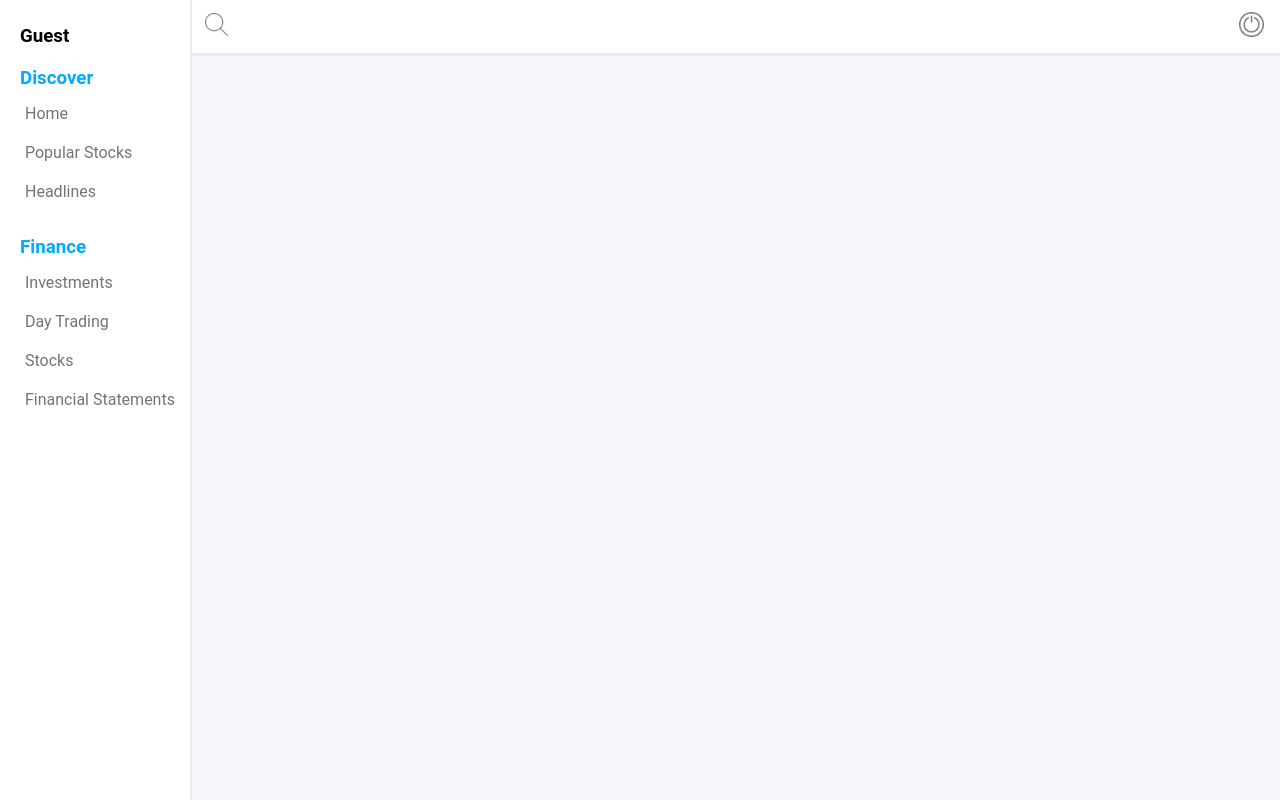
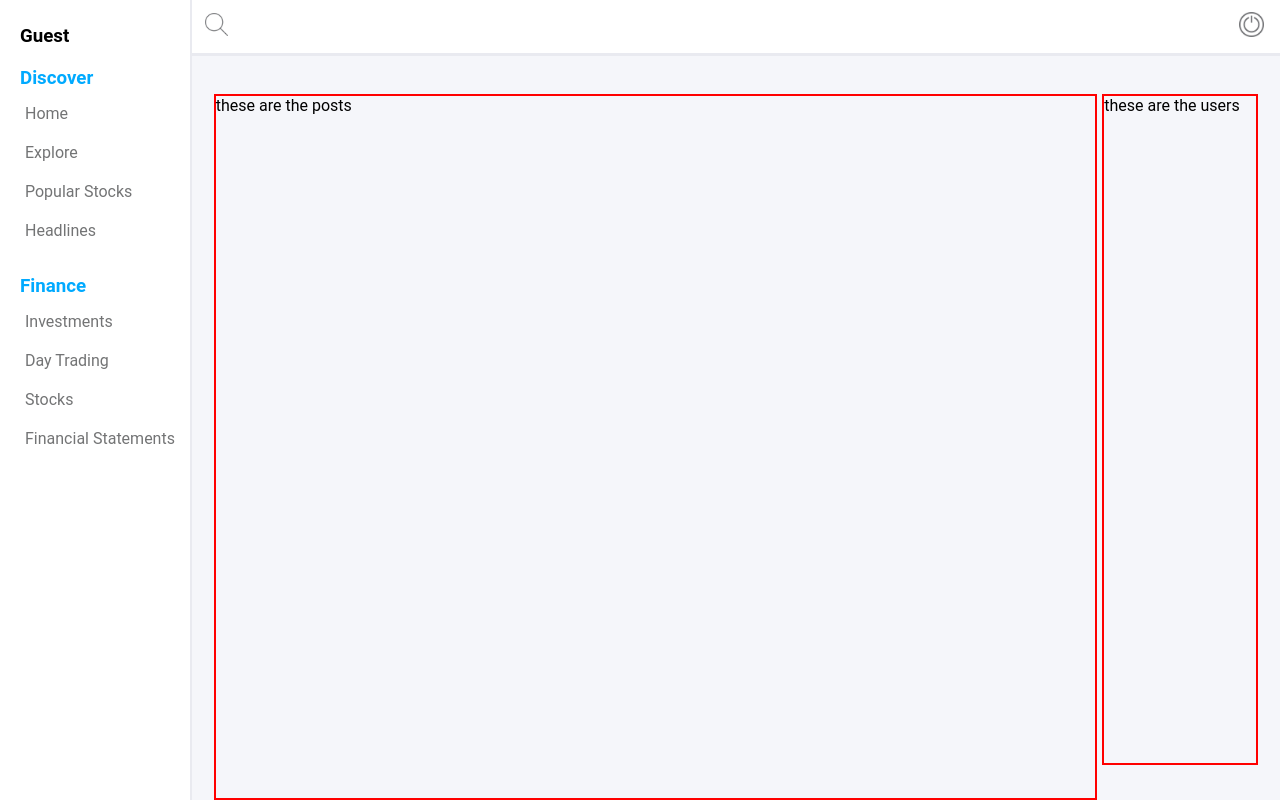
Before and after one commit to Kulbir-Singh/Finance-Website, a React (Create React App) app in the folder frontend/: page /posts in a window 1280 px wide. Built offline with nearby package versions, Linux system fonts and the light colour scheme; no server answers; the HTML template or start-up script is replaced by a standard one.

Commit message:
update-1.10

```diff
--- a/frontend/src/components/Page.js
+++ b/frontend/src/components/Page.js
@@ -14,6 +14,7 @@ import Stocks from "./Pages/Stocks";
 import Stock from "./Pages/Stock";
 import Bookmarked from "./Pages/Bookmarked";
 import Search from "./Pages/Search";
+import Posts from "./Pages/Posts";
 import Notification from "./Pages/Notifcation";
 
 const Page = () => {
@@ -51,6 +52,9 @@ const Page = () => {
         <Route exact path="/bookmarks">
           <Bookmarked />
         </Route>
+        <Route exact path="/posts">
+          <Posts />
+        </Route>
       </Switch>
     </Wrapper>
   );
--- a/frontend/src/components/Pages/Homepage.js
+++ b/frontend/src/components/Pages/Homepage.js
@@ -58,10 +58,10 @@ export default function Homepage() {
         <News>
           <Tag>News </Tag>
           <Category>
-            <p>Business ></p>
-            <p>Sports ></p>
-            <p>Entertainment ></p>
-            <p>Science ></p>
+            <p>Business ˃</p>
+            <p>Sports ˃</p>
+            <p>Entertainment ˃</p>
+            <p>Science ˃</p>
           </Category>
           <VertBar></VertBar>
           <Articles>
--- a/frontend/src/components/Pages/News.js
+++ b/frontend/src/components/Pages/News.js
@@ -4,7 +4,6 @@ import { useAuth } from "../context/AuthContext";
 import { useSelector } from "react-redux";
 import { receiveUserInfo, requestUserInfo } from "../../Actions";
 import SharedPost from "./SharedPost";
-import Notification from "../Pages/Notifcation";
 import { makeStyles } from "@material-ui/core/styles";
 import Card from "@material-ui/core/Card";
 import CardActionArea from "@material-ui/core/CardActionArea";
@@ -23,14 +22,14 @@ const useStyles = makeStyles({
   },
 });
 
-export default function News() {
+export default function News(req) {
   const [modal, setModal] = useState(false);
   const [modalContent, setModalContent] = useState();
   const [articles, setArticles] = useState();
-  const [notifcationModal, setNotificationModal] = useState();
   const { currentUser } = useAuth();
   const user = useSelector((state) => state.userInfo);
   const classes = useStyles();
+  console.log(window.location);
   const [urlInfo, setUrlInfo] = useState({
     catgory: "business",
   });
--- a/frontend/src/components/Pages/Notifcation.js
+++ b/frontend/src/components/Pages/Notifcation.js
@@ -56,7 +56,7 @@ export default function Notification({
   }, [incomingNotifications, readNoti]);
 
   return (
-    <Wrapper>
+    <Wrapper notification={notification}>
       <Notifications notification={notification}>
         {unreadNotifications &&
           unreadNotifications.map((item) => {
@@ -88,8 +88,7 @@ const Notifications = styled.div`
   background-color: white;
   border: 2px solid #e9eaf0;
   transform: ${(props) =>
-    props.notification ? "translateY(0%)" : "translateY(-150%)"};
-  z-index: ${(props) => (props.notification ? "100" : "-1")};
+    props.notification ? "translateX(0%)" : "translateY(-150%)"};
   transition-duration: 1s;
   box-shadow: ${(props) =>
     props.notification
@@ -99,10 +98,11 @@ const Notifications = styled.div`
 
 const Wrapper = styled.div`
   width: 300px;
-  height: 93%;
+  height: ${(props)=>props.notification?"93%":"0%"};
+  transition-duration: 1s;
+  opacity:${(props)=>props.notification? "1":"0"};
   position: fixed;
-  top: 6.75vh;
-
+   top:${(props)=>props.notification?"6.75vh":"0"} ;
   right: 0;
   :focus {
     transform: scale(1);
--- /dev/null
+++ b/frontend/src/components/Pages/Posts.js
@@ -0,0 +1,34 @@
+import React, { useState, useEffect } from "react";
+import styled from "styled-components";
+
+export default function Posts() {
+  return (
+    <Wrapper>
+      <div>these are the posts</div>
+      <div>these are the users</div>
+    </Wrapper>
+  );
+}
+
+const Wrapper = styled.div`
+  padding: 2%;
+  padding-top: 3.5%;
+  padding-bottom: 0px;
+  padding-right: 2%;
+  display: flex;
+  flex-direction: column;
+  height: 100%;
+  display: grid;
+  grid-template-columns: 1.7fr 0.3fr;
+  grid-template-rows: 1fr;
+  gap: 5px 5px;
+  grid-template-areas: ". .";
+  div:nth-child(1) {
+    height: 100%;
+    border: 2px solid red;
+  }
+  div:nth-child(2) {
+    height: 95%;
+    border: 2px solid red;
+  }
+`;
--- a/frontend/src/components/Sidebar.js
+++ b/frontend/src/components/Sidebar.js
@@ -23,8 +23,11 @@ const Sidebar = () => {
         )}
         <Discover>
           <h3>Discover</h3>
+          <Link to="/posts">
+            <p>Home</p>
+          </Link>
           <Link to="/">
-            <p>Home</p>
+            <p>Explore</p>
           </Link>
           {/* <Link to="/featured">
             <p>Featured</p>
--- a/frontend/src/components/signup.js
+++ b/frontend/src/components/signup.js
@@ -1,6 +1,7 @@
 import React, { useRef, useState, useEffect } from "react";
 import { Link, useHistory } from "react-router-dom";
 import { useAuth } from "./context/AuthContext";
+import userIcon from "../Resources/user.svg"
 import { useDispatch } from "react-redux";
 import { useSelector } from "react-redux";
 import Connection from "../Resources/connect.jpg";
@@ -74,7 +75,7 @@ export default function Signup() {
             : UserNameRef.current.value,
           photo: info.user.photoUrl
             ? info.user.photoUrl
-            : "https://s3.amazonaws.com/appforest_uf/f1512936020165x278911292087286720/A.png",
+            : userIcon,
           following: [],
           followers: [],
           stocks: [],
```
Also changed, not shown: frontend/src/Resources/user.svg (added).
